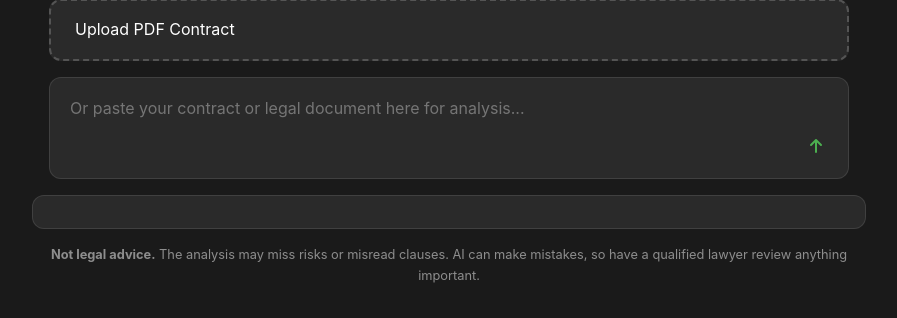
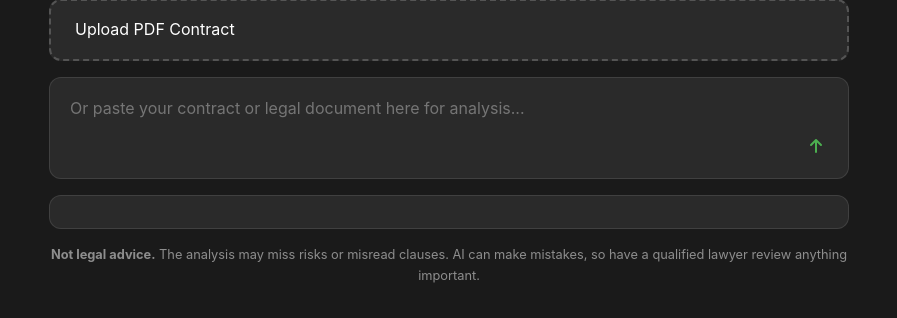
Before and after one commit to Anjali2034/CaseWise, a FastAPI app: page /contract-analyzer in a window 1280 px wide. Shown: the part 482-800 px from the top of the page, without its empty margins (191-1088 px from the left). Run offline with FastAPI, Linux system fonts and the light colour scheme.

Commit message:
Fix result box overflowing phone screens (box-sizing: border-box)

```diff
--- a/static/css/styles.css
+++ b/static/css/styles.css
@@ -28,6 +28,9 @@ button {
 
 /* Response areas */
 .response-area {
+    /* Count padding and border inside the 100% width; without this the box
+       sticks out past the right edge of a phone screen (sideways scrolling). */
+    box-sizing: border-box;
     width: 100%;
     max-width: 500px;
     margin: 15px auto;
```
Also changed, not shown: tests/test_ui.py (+9 -0 lines).
